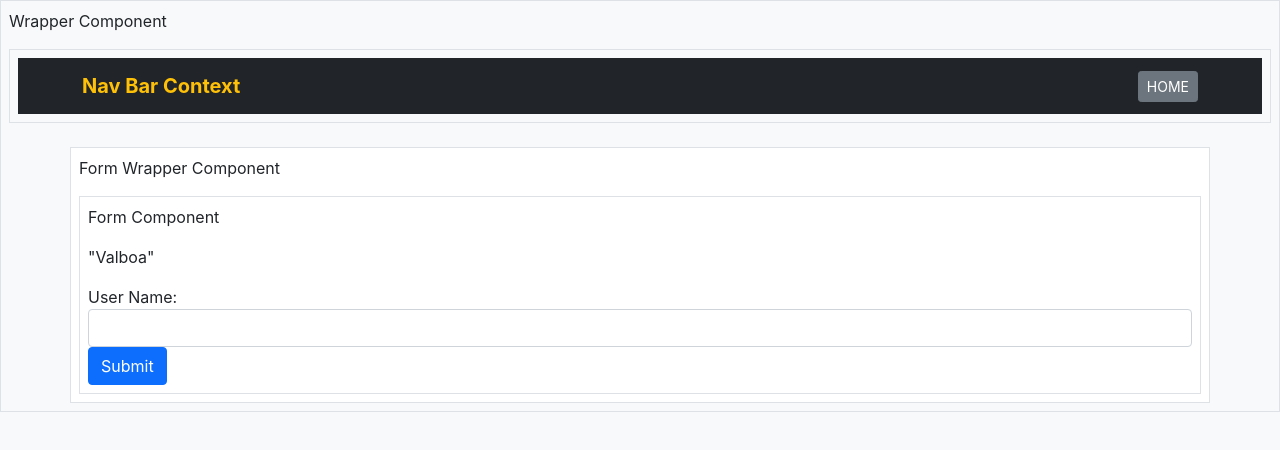
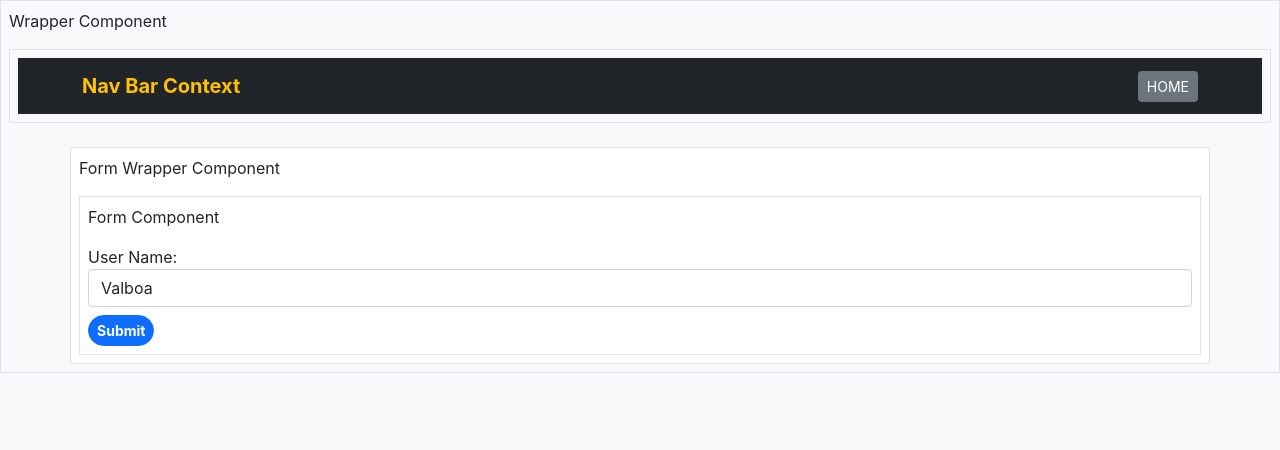
Before and after one commit to Virgilio-D-Cabading-Jr/Coding_Dojo_MERN_Stack_React_Functional_Components, a React (Create React App) app: page / in a window 1280 px wide. Shown: the top 450 px of the page. Built offline with nearby package versions, Linux system fonts and the light colour scheme.

Commit message:
add useState to context

```diff
--- a/src/App.css
+++ b/src/App.css
@@ -35,3 +35,7 @@
     transform: rotate(360deg);
   }
 }
+
+.round {
+  border-radius: 20px;
+}
--- a/src/App.js
+++ b/src/App.js
@@ -1,5 +1,5 @@
-import { createContext } from 'react';
 import './App.css';
+import React, { useState } from 'react';
 
 import WrapperComp from './components/WrapperComponent';
 import MyContext from './context/MyContext'
@@ -11,10 +11,12 @@ import MyContext from './context/MyContext'
  * @returns Content from all components to the root in index
  */
 const App = () => {
+  // //// FIELDS ///////////////////////////////////////////////
+  const [userName, setUserName] = useState("Valboa")
 
   return (
     <div className="App">
-      <MyContext.Provider value={"Valboa"}>
+      <MyContext.Provider value={{ userName, setUserName }}>
         <WrapperComp />
       </MyContext.Provider>
     </div>
--- a/src/components/FormComponent.jsx
+++ b/src/components/FormComponent.jsx
@@ -3,23 +3,30 @@ import { useContext } from 'react';
 import MyContext from '../context/MyContext';
 
 /**
- * //// FORM COMPONENT ////////////////////////////////
+ * ////////////////////////////////////////////////////////////
+ * FORM COMPONENT
+ * ////////////////////////////////////////////////////////////
  * @returns Input form
- * ////////////////////////////////////////////////////////////
  */
 
 const FormComp = () => {
+    // //// FIELDS ////////////////////////////////////////////
     const context = useContext(MyContext);
+    let userName = context.userName;
+
+    // //// OUTPUT ////////////////////////////////////////////
     return (
         <div className='border p-2'>
             <p>Form Component</p>
-            <p>{ JSON.stringify(context) }</p>
             <form>
-                <div class="form-group">
+                <div class="form-group mb-2">
                     <label for="userName">User Name:</label>
-                    <input type="userName" class="form-control" id="userName" aria-describedby="userName" />
+                    <input  type="userName" class="form-control"
+                            id="userName" name="userName"
+                            aria-describedby="userName"
+                            value={ userName }/>
                 </div>
-                <button type="submit" class="btn btn-primary">Submit</button>
+                <button type="submit" class="btn btn-primary btn-sm round"><strong>Submit</strong></button>
             </form>
         </div>
     )
```
